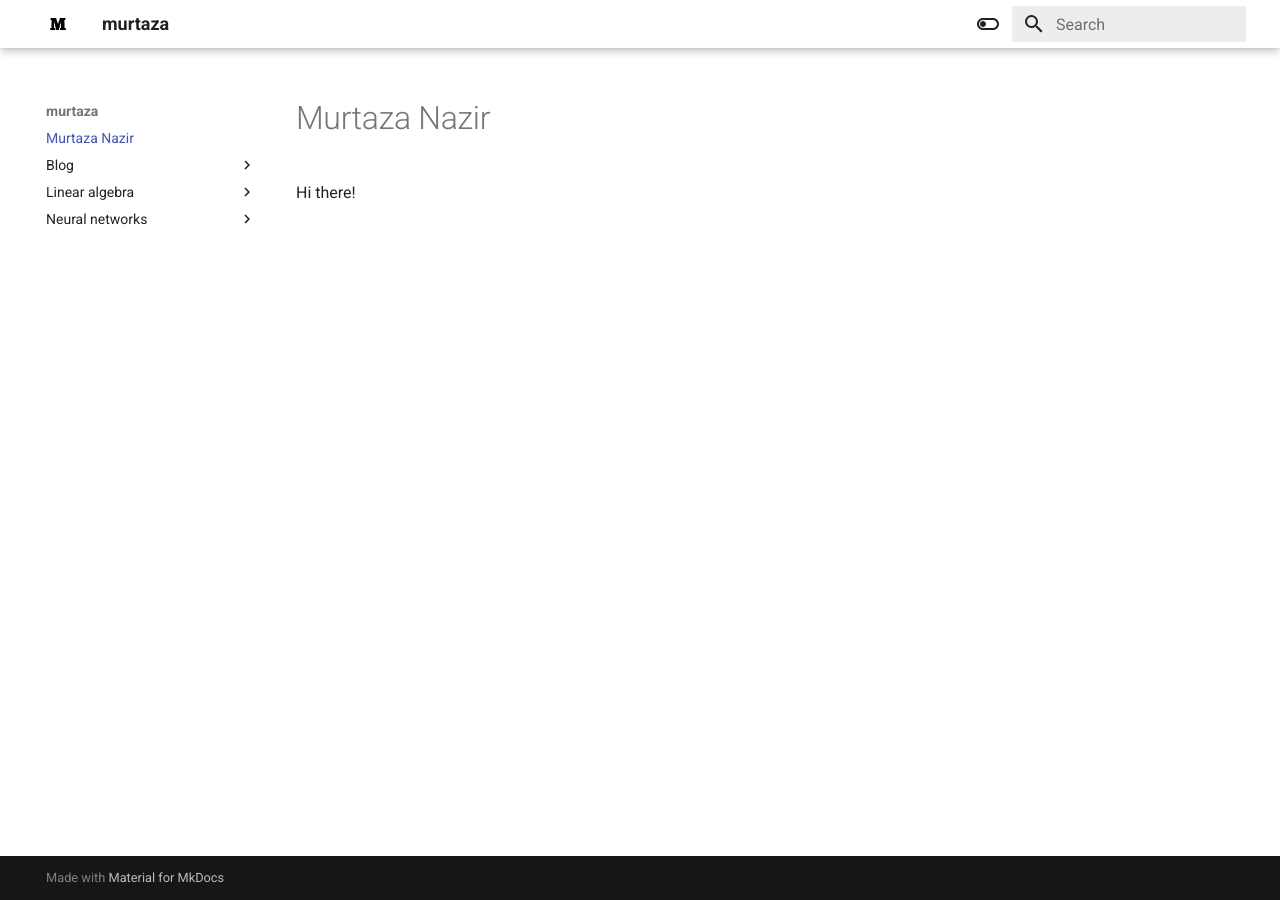
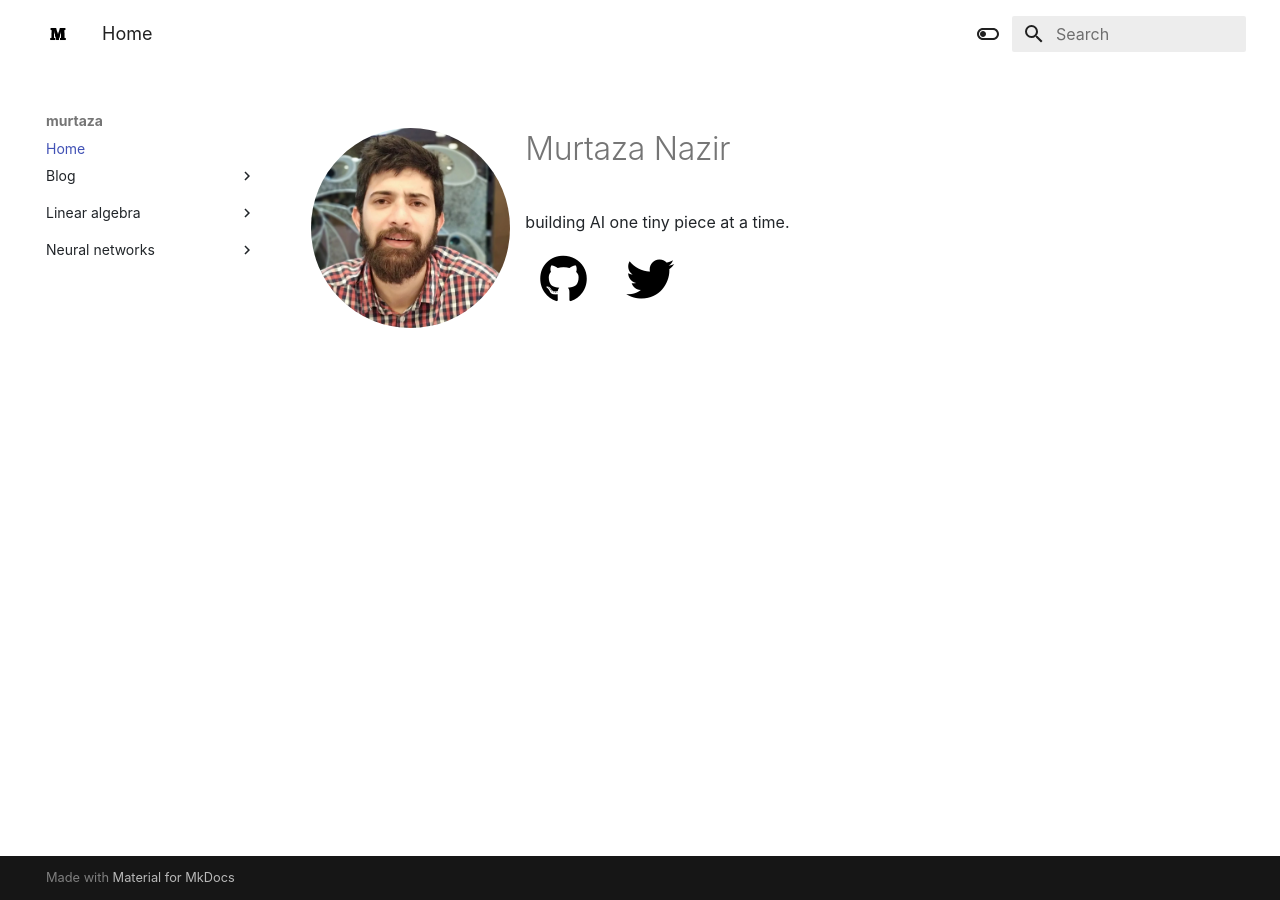
Before and after one commit to themurtazanazir/themurtazanazir.github.io, an MkDocs documentation site: the page built from docs/index.md, in a window 1280 px wide. Built offline with MkDocs 1.6.1 and Material for MkDocs 9.7.7, drawn with Linux system fonts in a browser that asks for light colours; nearby versions of some CDN libraries.

Commit message:
index update

```diff
--- a/docs/index.md
+++ b/docs/index.md
@@ -1,3 +1,40 @@
-# Murtaza Nazir
+<link rel="stylesheet" href="https://maxcdn.bootstrapcdn.com/bootstrap/4.0.0/css/bootstrap.min.css">
+<link rel="stylesheet" href="https://use.fontawesome.com/releases/v5.0.8/css/all.css">
+<style>
+.pic{
+    border-radius: 50%;
+    width: 240px;
+    height: 240px;
+}
+.fab{
+    color: black;
+}
 
-Hi there!
+
+</style>
+
+<div class="container">
+    <div class="row">
+        <div class="col-md-4">
+            <img src="./img/photo.jpg" alt="Murtaza Nazir" class="pic"/>
+        </div>
+        <div class="col-md-6">
+        <div class="row">
+            <h1 class="text-center">Murtaza Nazir</h1>
+        </div>
+        <div class="row">
+            <p class="text-center">building AI one tiny piece at a time.</p>
+        </div>
+        <div class="row">
+            <div class="col-md-3">
+                <a href="https://github.com/themurtazanazir/" target="_blank">
+                <i class="fa-github fa-3x fab"></i>
+                </a>
+            </div>
+            <div class="col-md-3">
+                <a href="https://twitter.com/murtazanazir/" target="_blank">
+                <i class="fa-twitter fa-3x fab"></i>
+                </a>
+            </div>
+        </div>
+    </div>
```
Also changed, not shown: docs/img/photo.jpg (added).
